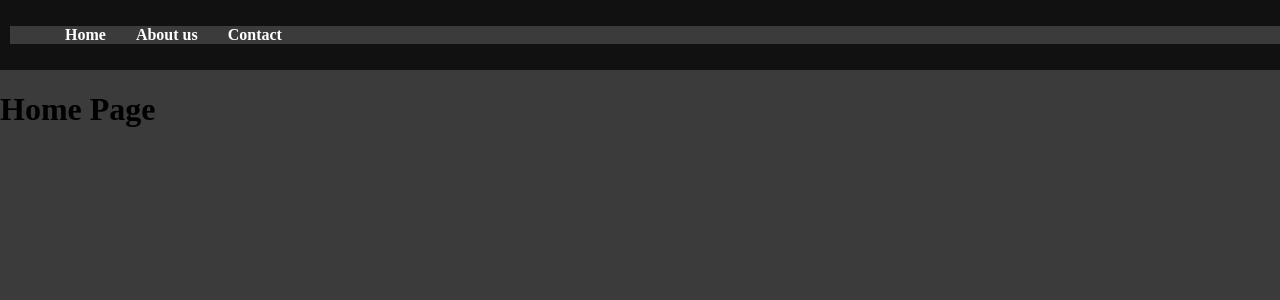
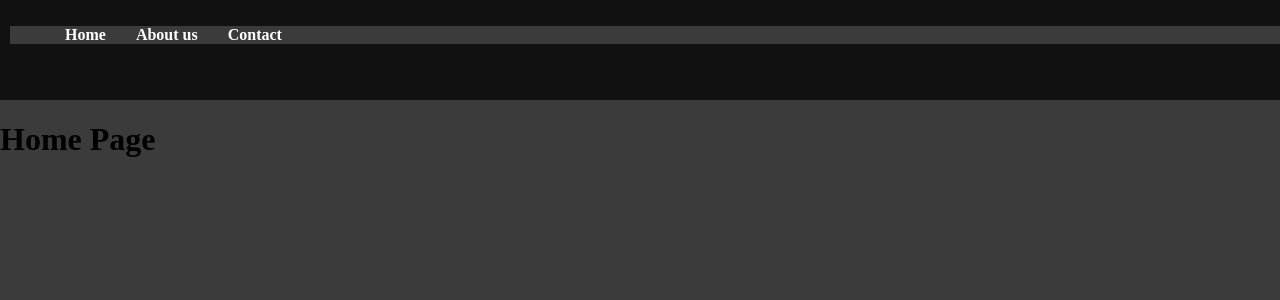
Before and after one commit to Mari-8/portfolio-website, a React (Create React App) app: page / in a window 1280 px wide. Shown: the top 300 px of the page. Built offline with nearby package versions, Linux system fonts and the light colour scheme.

Commit message:
styling navbar

```diff
--- a/src/App.css
+++ b/src/App.css
@@ -48,6 +48,7 @@
 .navBar {
   width: 100%;
   background-color: #111;
+  height: 80px;
   color: white;
   padding: 10px;
 }
```
